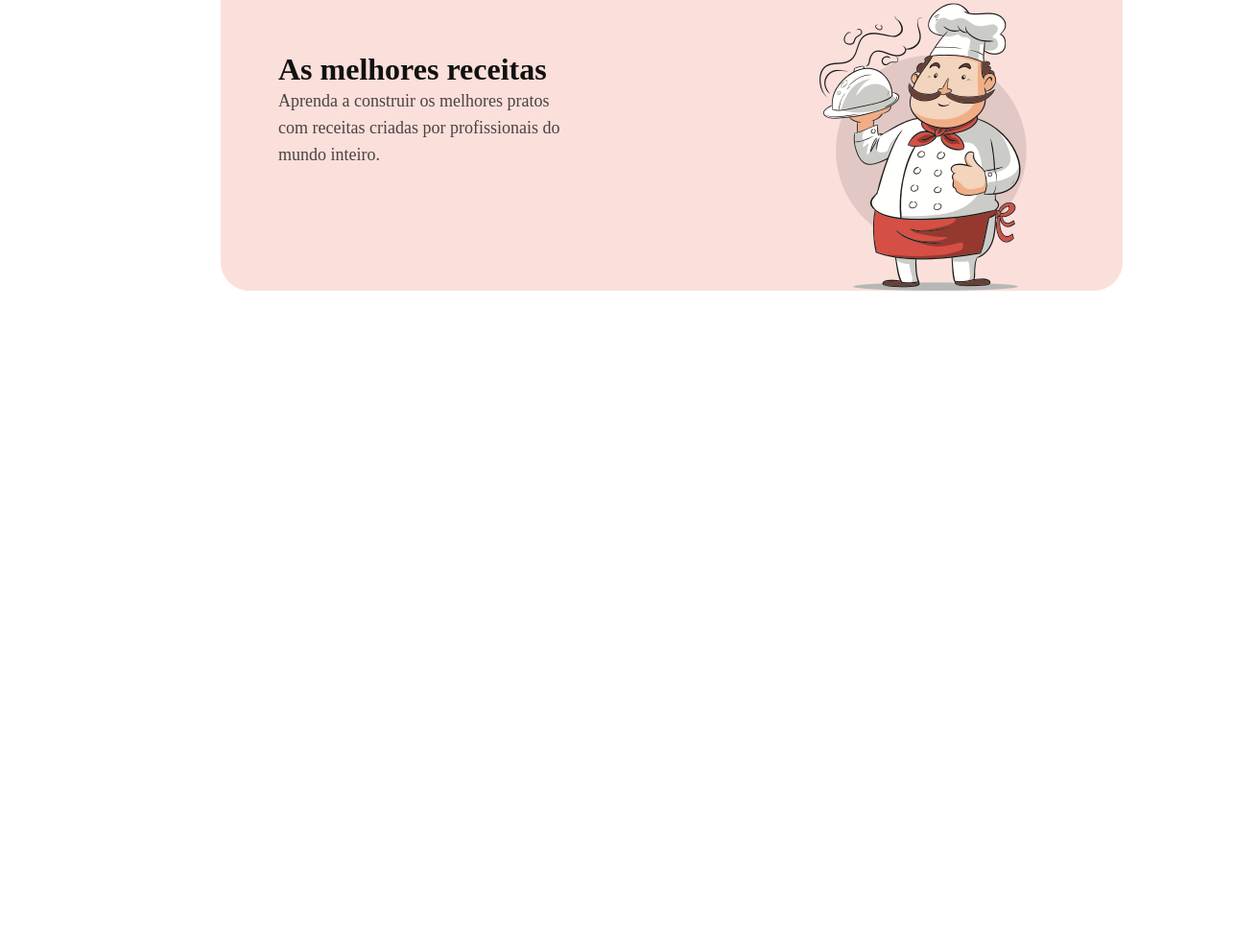
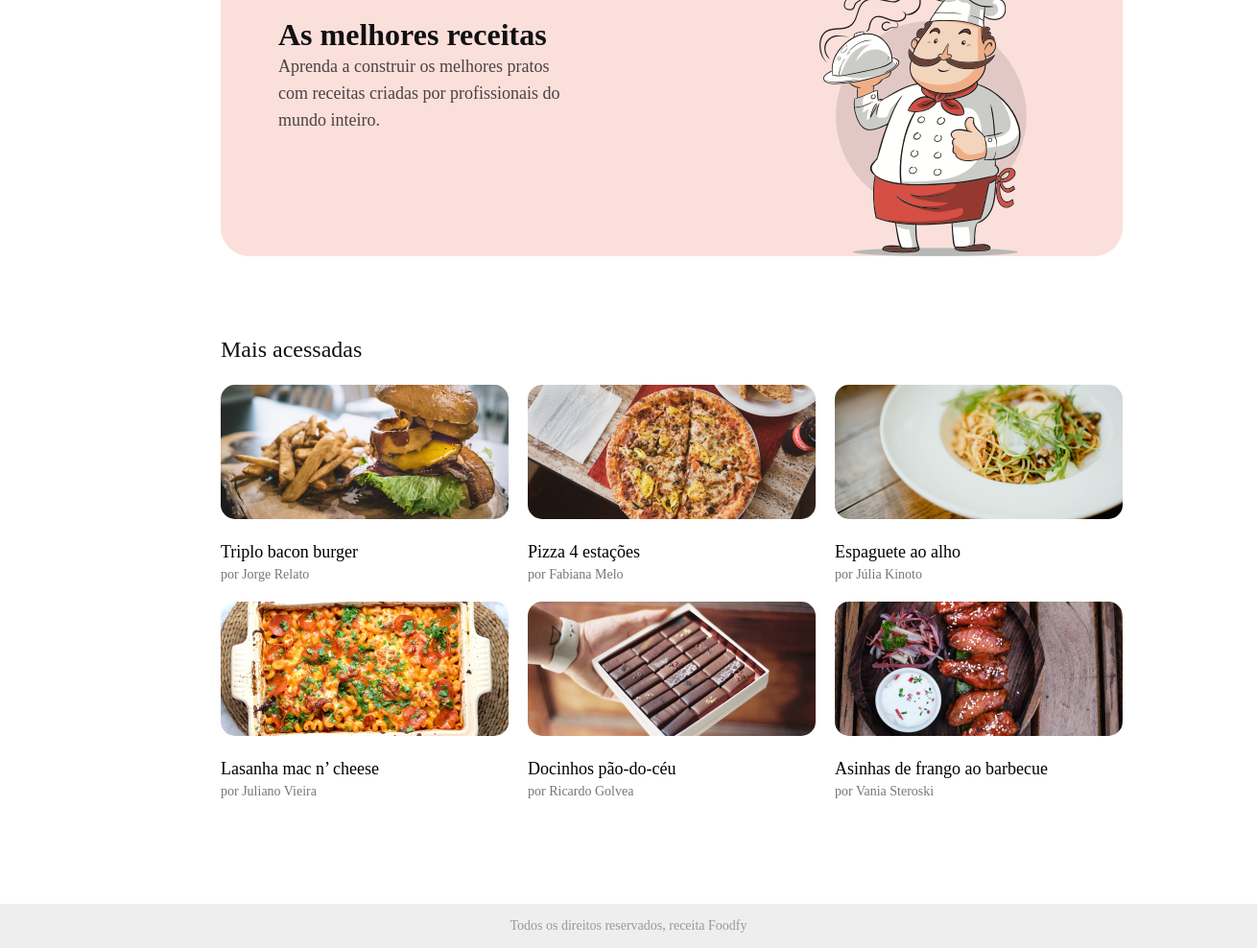
Before and after one commit to felipeghidini/Foodfy-desafio-rocketseat, a plain HTML site: page index.html in a window 1280 px wide. Shown: the part 243-1231 px from the top of the page at 96% size, 1310 px wide, since content can reach past the window. Before the commit the page ends 800 px from the top, so only its background shows below. Drawn offline with Linux system fonts and the light colour scheme.

Commit message:
Finalizado pagina home

```diff
--- a/index.html
+++ b/index.html
@@ -7,7 +7,6 @@
     <meta name="viewport" content="width=device-width, initial-scale=1.0">
     <title>Foodfy</title>
     <link rel="stylesheet" href="style.css">
-    <link href="https://fonts.googleapis.com/css2?family=Roboto:wght@300;400&display=swap" rel="stylesheet">
 </head>
 
 <body>
@@ -21,10 +20,93 @@
 
     <div id="painel">
         <h2>As melhores receitas</h1>
-        <p>Aprenda a construir os melhores pratos com receitas criadas por profissionais do mundo inteiro.</p>
-        <img src="/assets/chef.png" alt="chef">
+            <p>Aprenda a construir os melhores pratos com receitas criadas por profissionais do mundo inteiro.</p>
+            <img src="/assets/chef.png" alt="chef">
     </div>
 
+    <div class="receitas">
+        <p>Mais acessadas</p>
+    </div>
+
+    <section class="cards">
+        <div class="card">
+            <div class="card-image-container">
+                <img src="/assets/burger.png" alt="burger">
+            </div>
+            <div class="card-info">
+                <p>Triplo bacon burger</p>
+            </div>
+            <div class="autor">
+                <p>por Jorge Relato</p>
+            </div>
+        </div>
+
+        <div class="card">
+            <div class="card-image-container">
+                <img src="/assets/pizza.png" alt="pizza">
+            </div>
+            <div class="card-info">
+                <p>Pizza 4 estações</p>
+            </div>
+            <div class="autor">
+                <p>por Fabiana Melo</p>
+            </div>
+        </div>
+
+        <div class="card">
+            <div class="card-image-container">
+                <img src="/assets/espaguete.png" alt="espaguete">
+            </div>
+            <div class="card-info">
+                <p>Espaguete ao alho</p>
+            </div>
+            <div class="autor">
+                <p>por Júlia Kinoto</p>
+            </div>
+        </div>
+
+        <div class="card">
+            <div class="card-image-container">
+                <img src="/assets/lasanha.png" alt="lasanha">
+            </div>
+            <div class="card-info">
+                <p>Lasanha mac n’ cheese</p>
+            </div>
+            <div class="autor">
+                <p>por Juliano Vieira</p>
+            </div>
+        </div>
+
+        <div class="card">
+            <div class="card-image-container">
+                <img src="/assets/doce.png" alt="doce">
+            </div>
+            <div class="card-info">
+                <p>Docinhos pão-do-céu</p>
+            </div>
+            <div class="autor">
+                <p>por Ricardo Golvea</p>
+            </div>
+        </div>
+
+        <div class="card">
+            <div class="card-image-container">
+                <img src="/assets/asinhas.png" alt="asinhas">
+            </div>
+            <div class="card-info">
+                <p>Asinhas de frango ao barbecue</p>
+            </div>
+            <div class="autor">
+                <p>por Vania Steroski</p>
+            </div>
+        </div>
+    </section>
+
+    <footer>
+        <div class="format-footer">
+            <p>Todos os direitos reservados, receita Foodfy</p>
+        </div>
+    </footer>
 </body>
 
 </html>
--- a/style.css
+++ b/style.css
@@ -1,7 +1,13 @@
+@import url('https://fonts.googleapis.com/css2?family=Roboto:wght@300;400;700&display=swap');
+
 * {
     margin: 0;
     padding: 0;
     border: 0;
+}
+
+body {
+    font-family: 'Roboto Slab', serif;
 }
 
 header {
@@ -40,7 +46,7 @@ header h3 {
     opacity: 100%;
     left: 230px;
     right: 230px;
-    margin-top: 36px;
+    margin: 0 auto;
     /* margin-top: 36px;
     margin-left: 230px;
     padding-top: 366px;
@@ -50,7 +56,7 @@ header h3 {
 #painel h2 {
     color: #111111;
     font-size: 32px;
-    font-family: Roboto-Bold;
+    font-family: 'Roboto-Bold';
     margin-left: 60px;
     margin-top: 117px;
     max-width: 305px;
@@ -59,7 +65,7 @@ header h3 {
 #painel p {
     opacity: 70%;
     position: absolute;
-    font-family: Roboto-Regular;
+    font-family: 'Roboto-Regular';
     font-size: 18px;
     color: #000000;
     left: 60px;
@@ -75,3 +81,52 @@ header h3 {
     max-height: 300px;
     top: 66px;
 }
+
+.receitas p {
+    font-family: 'Roboto-Bold';
+    font-size: 24px;
+    color: #111111;
+    position: absolute;
+    left: 230px;
+    margin-top: 450px;
+}
+
+/* CARDS */
+
+.cards {
+    max-width: 940px;
+    margin: 0 auto;
+    display: grid;
+    grid-template-columns: 1fr 1fr 1fr;
+    gap: 20px;
+    position: absolute;
+    left: 230px;
+    margin-top: 500px;
+}
+
+.card-image-container img {
+    width: 100%;
+    border-radius: 15px;
+}
+
+.card-info p {
+    font-size: 18px;
+    margin-top: 20px;
+}
+
+.autor p {
+    font-size: 14px;
+    margin-top: 5px;
+    color: #777777;
+}
+
+.format-footer {
+    font-size: 14px;
+    color: #999999;
+    position: absolute;
+    margin-top: 1041px;
+    text-align: center;
+    background-color: #EEEEEE;
+    padding: 15px;
+    width: 100%;
+}
```
